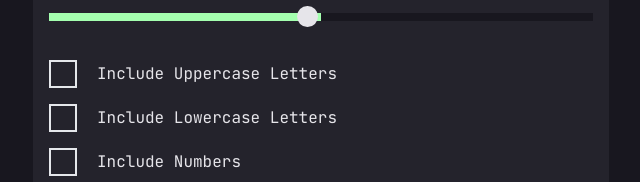
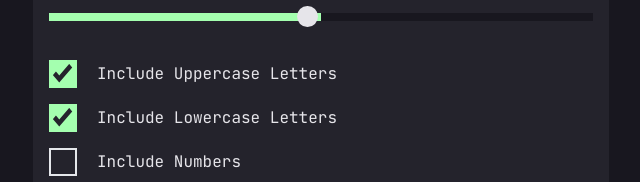
Before and after one commit to kens-visuals/password-generator-app, a Next.js app: page / in a window 1280 px wide. Shown: the part 347-529 px from the top of the page, without its empty margins (319-959 px from the left). Built offline with nearby package versions, Linux system fonts and the light colour scheme.

Commit message:
seperate handleChange functions

```diff
--- a/components/Checkbox.tsx
+++ b/components/Checkbox.tsx
@@ -1,21 +1,24 @@
-interface CurrentObject {
+interface CheckboxOptions {
   name: string;
   isChecked: boolean;
 }
 
-interface CheckboxOptions {
-  obj: CurrentObject;
-  handleChange: (item: CurrentObject) => void;
+interface CheckboxInterface {
+  obj: CheckboxOptions;
+  handleChange: (item: CheckboxOptions) => void;
 }
 
-const Checkbox = ({ obj, handleChange }: CheckboxOptions) => {
+const Checkbox = ({ obj, handleChange }: CheckboxInterface) => {
+  const { name, isChecked } = obj;
+
   return (
     <>
       <input
         type="checkbox"
-        name={obj.name}
-        value={obj.name}
-        onChange={() => handleChange({ ...obj, isChecked: !obj.isChecked })}
+        name={name}
+        value={name}
+        checked={isChecked}
+        onChange={() => handleChange({ ...obj, isChecked: !isChecked })}
         className="mr-5 appearance-none border-2 p-3 checked:border-green checked:bg-green checked:bg-check-icon checked:bg-[length:20px_20px] checked:bg-center checked:bg-no-repeat focus:outline-dashed focus:outline-green"
       />
     </>
--- a/components/CheckboxList.tsx
+++ b/components/CheckboxList.tsx
@@ -1,21 +1,22 @@
-import { ChangeEvent, useState } from 'react';
+import { useState } from 'react';
 
+// Components
 import Checkbox from './Checkbox';
 
+// Interfaces
 interface CheckboxOptions {
   name: string;
   isChecked: boolean;
 }
 
-const CheckboxList = () => {
-  const [options, setOptions] = useState<CheckboxOptions[]>([
+const initialValue: CheckboxOptions[] = [
   {
     name: 'Include Uppercase Letters',
-      isChecked: false,
+    isChecked: true,
   },
   {
     name: 'Include Lowercase Letters',
-      isChecked: false,
+    isChecked: true,
   },
   {
     name: 'Include Numbers',
@@ -25,22 +26,20 @@ const CheckboxList = () => {
     name: 'Include Symbols',
     isChecked: false,
   },
-  ]);
+];
 
-  console.log(options);
+const CheckboxList = () => {
+  const [options, setOptions] = useState<CheckboxOptions[]>(initialValue);
+
+  const handleChange = (item: CheckboxOptions) => {
+    setOptions(options.map((opt) => (opt.name === item.name ? item : opt)));
+  };
 
   return (
     <ul className="my-8 space-y-4">
       {options.map(({ name, isChecked }) => (
         <li key={name} className="flex items-center">
-          <Checkbox
-            obj={{ name, isChecked }}
-            handleChange={(item) => {
-              setOptions(
-                options.map((opt) => (opt.name === item.name ? item : opt))
-              );
-            }}
-          />
+          <Checkbox obj={{ name, isChecked }} handleChange={handleChange} />
           <span className="w-full text-secondary-light">{name}</span>
         </li>
       ))}
```
Lines whose indentation alone changed are shown as unchanged.
